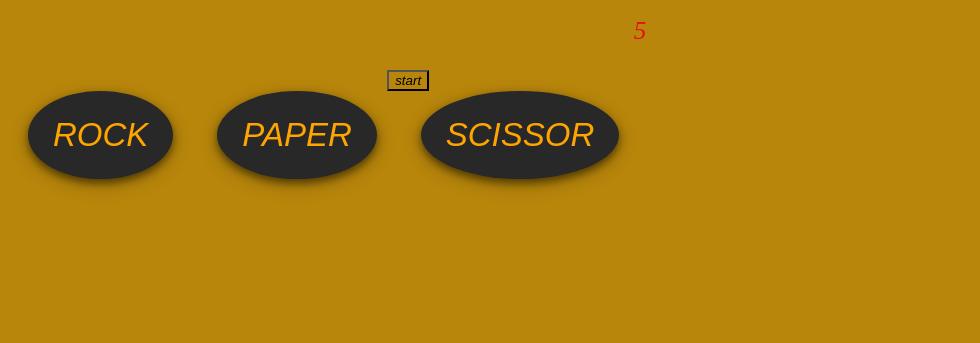
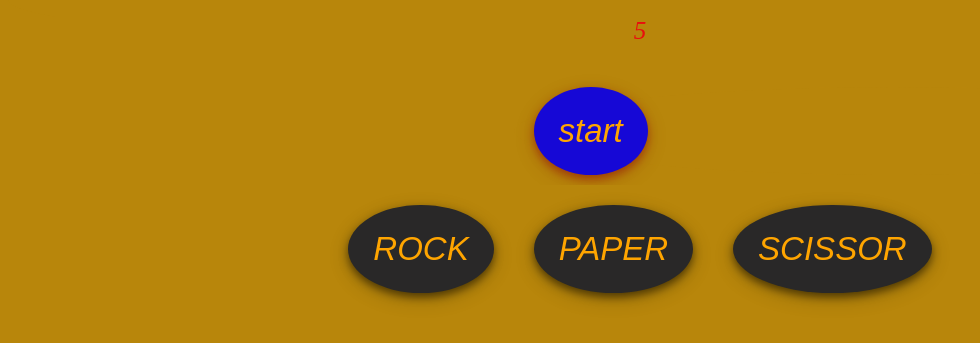
Before and after one commit to tornedoboy/gameRPS, a plain HTML site: page index.html in a window 1280 px wide. Shown: the part 341-684 px from the top of the page, without its empty margins (0-980 px from the left). Drawn offline with Linux system fonts and the light colour scheme.

Commit message:
Update style.css

```diff
--- a/style.css
+++ b/style.css
@@ -10,7 +10,7 @@ h1 {
     text-align: center;
 }
 
-.but :hover {
+.btns :hover {
     background-color: dodgerblue;
 }
 
@@ -90,7 +90,7 @@ p {
     font-size: 25px;
 }
 
-.start {
+.sta {
     display: flex;
     margin: 0 20px;
     padding: 25px;
@@ -105,6 +105,19 @@ p {
 }
 
 .st {
-    box-align: center;
-    margin-left: 30%;
+    margin-left: 40%;
 }
+
+.btns {
+    display: flex;
+    margin: 10px;
+    padding: 20px;
+    font-size: 30px;
+}
+
+h2 {
+    text-align: center;
+    font-size: 50px;
+    font-family: 'Times New Roman', Times, serif;
+    color: indigo;
+}
```
